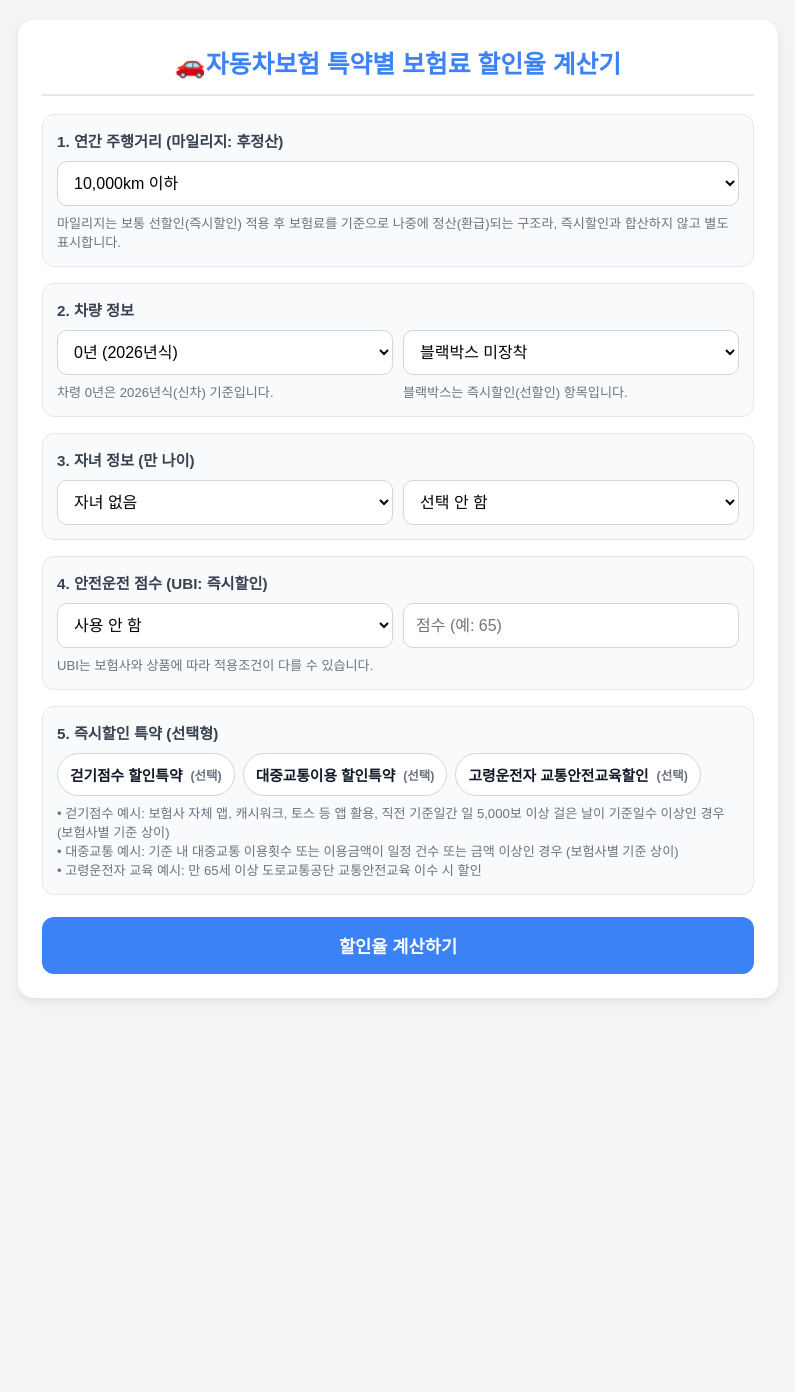
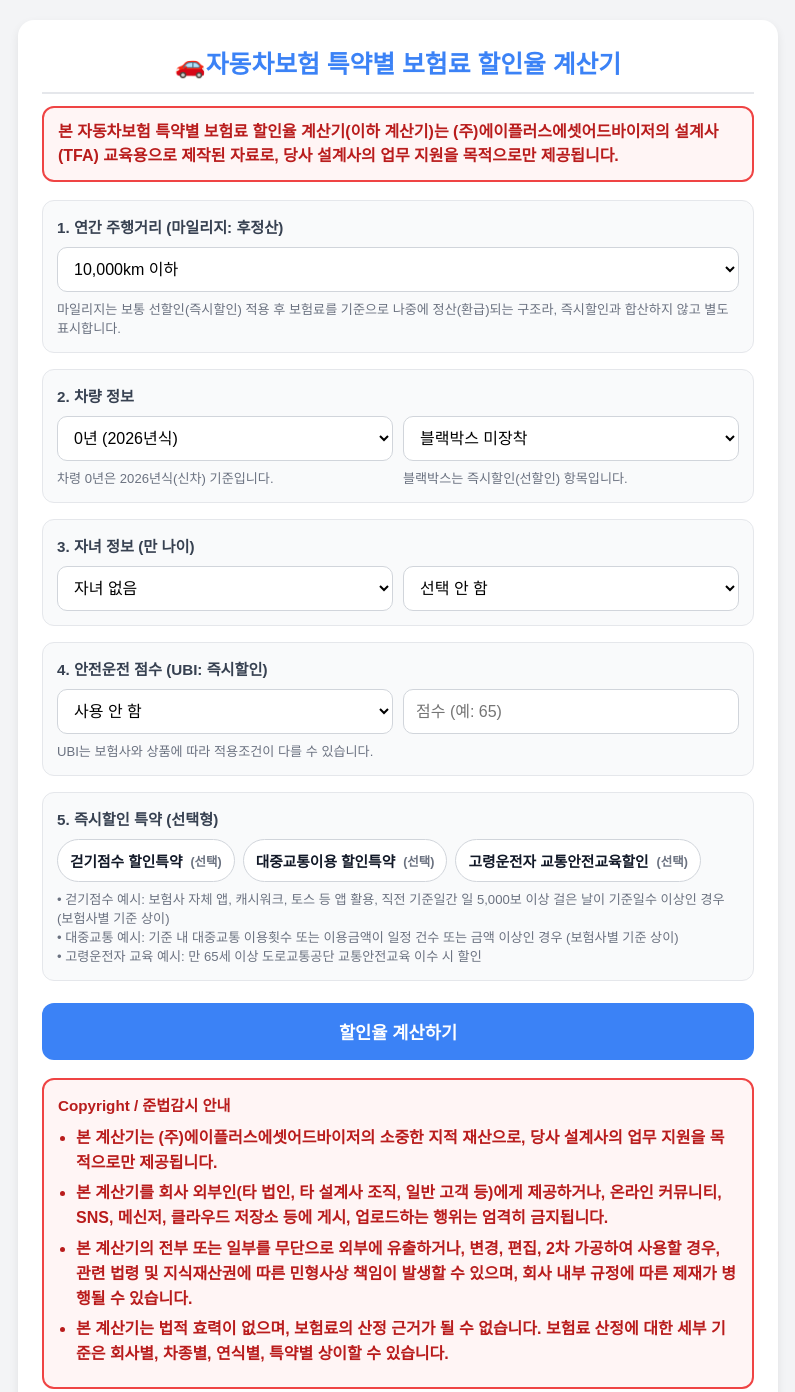
Before and after one commit to jhjhjhjhjhjhj2/car_insurance_simulator, a plain HTML site: page index.html in a window 1280 px wide. Shown: the top 1392 px of the page, without its empty margins (242-1037 px from the left). Before the commit the page ends 1018 px from the top, so only its background shows below. Drawn offline with Linux system fonts and the light colour scheme.

Commit message:
Update index.html

```diff
--- a/index.html
+++ b/index.html
@@ -21,6 +21,11 @@
     --warnBg:#fff1f2;
     --warnBorder:#fecdd3;
     --warnTitle:#be123c;
+
+    /* 준법/저작권 강조 */
+    --noticeBg:#fff5f5;
+    --noticeBorder:#ef4444;
+    --noticeText:#b91c1c;
   }
 
   /* ===== WebView(iOS/Kakao) 안정화 기본값 ===== */
@@ -36,12 +41,13 @@
 
   /* flex/grid 자식이 내용 때문에 폭을 밀어내지 않게 */
   .container, .section, .card, .card-top, .rate-box, .grid-2,
-  .co-name, .badges, .desc, .consider-box, .consider-item, .mini-note{
+  .co-name, .badges, .desc, .consider-box, .consider-item, .mini-note,
+  .notice-box, .footer-notice{
     min-width:0;
   }
 
   /* 긴 문구가 줄바꿈 없이 가로로 뻗는 것 방지 */
-  .hint, .desc, .consider-item, .mini-note{
+  .hint, .desc, .consider-item, .mini-note, .notice-box, .footer-notice{
     overflow-wrap:anywhere;
     word-break:break-word;
   }
@@ -68,10 +74,23 @@
   h2{
     text-align:center;
     color:var(--primary);
-    margin:0 0 18px 0;
-    padding-bottom:14px;
+    margin:0 0 10px 0;
+    padding-bottom:12px;
     border-bottom:2px solid var(--line);
     font-size:1.55rem;
+  }
+
+  /* ===== 제목 하단 준법/저작권 공지(강조) ===== */
+  .notice-box{
+    margin:12px 0 18px 0;
+    padding:12px 14px;
+    border:2px solid var(--noticeBorder);
+    background:var(--noticeBg);
+    color:var(--noticeText);
+    border-radius:12px;
+    font-weight:900;
+    line-height:1.5;
+    text-align:left;
   }
 
   .section{
@@ -305,6 +324,30 @@
     line-height:1.4;
   }
 
+  /* ===== 하단 준법/저작권 공지(강조) ===== */
+  .footer-notice{
+    margin-top:18px;
+    padding:14px 14px;
+    border:2px solid var(--noticeBorder);
+    background:var(--noticeBg);
+    color:var(--noticeText);
+    border-radius:12px;
+    line-height:1.55;
+    font-weight:900;
+  }
+  .footer-notice .title{
+    font-size:0.95rem;
+    margin-bottom:8px;
+  }
+  .footer-notice ul{
+    margin:0;
+    padding-left:18px;
+  }
+  .footer-notice li{
+    margin:6px 0;
+    font-weight:800;
+  }
+
   /* ===== iOS에서 input 확대/레이아웃 튐 방지 ===== */
   select, input, button{ font-size:16px; }
 
@@ -371,6 +414,11 @@
 
 <div class="container">
   <h2>🚗자동차보험 특약별 보험료 할인율 계산기</h2>
+
+  <!-- 제목 하단 준법감시/저작권 문구 -->
+  <div class="notice-box">
+    본 자동차보험 특약별 보험료 할인율 계산기(이하 계산기)는 (주)에이플러스에셋어드바이저의 설계사(TFA) 교육용으로 제작된 자료로, 당사 설계사의 업무 지원을 목적으로만 제공됩니다.
+  </div>
 
   <div class="section">
     <span class="label">1. 연간 주행거리 (마일리지: 후정산)</span>
@@ -500,6 +548,17 @@
   <button class="primary" onclick="calculate()">할인율 계산하기</button>
 
   <div id="result"></div>
+
+  <!-- 하단 준법감시/저작권 문구 -->
+  <div class="footer-notice">
+    <div class="title">Copyright / 준법감시 안내</div>
+    <ul>
+      <li>본 계산기는 (주)에이플러스에셋어드바이저의 소중한 지적 재산으로, 당사 설계사의 업무 지원을 목적으로만 제공됩니다.</li>
+      <li>본 계산기를 회사 외부인(타 법인, 타 설계사 조직, 일반 고객 등)에게 제공하거나, 온라인 커뮤니티, SNS, 메신저, 클라우드 저장소 등에 게시, 업로드하는 행위는 엄격히 금지됩니다.</li>
+      <li>본 계산기의 전부 또는 일부를 무단으로 외부에 유출하거나, 변경, 편집, 2차 가공하여 사용할 경우, 관련 법령 및 지식재산권에 따른 민형사상 책임이 발생할 수 있으며, 회사 내부 규정에 따른 제재가 병행될 수 있습니다.</li>
+      <li>본 계산기는 법적 효력이 없으며, 보험료의 산정 근거가 될 수 없습니다. 보험료 산정에 대한 세부 기준은 회사별, 차종별, 연식별, 특약별 상이할 수 있습니다.</li>
+    </ul>
+  </div>
 </div>
 
 <script>
@@ -683,7 +742,6 @@
   function fmtRate(x){
     return `${Number(x).toFixed(2)}%`;
   }
-
 
   function calculate(){
     const km = document.getElementById('km').value;
```
